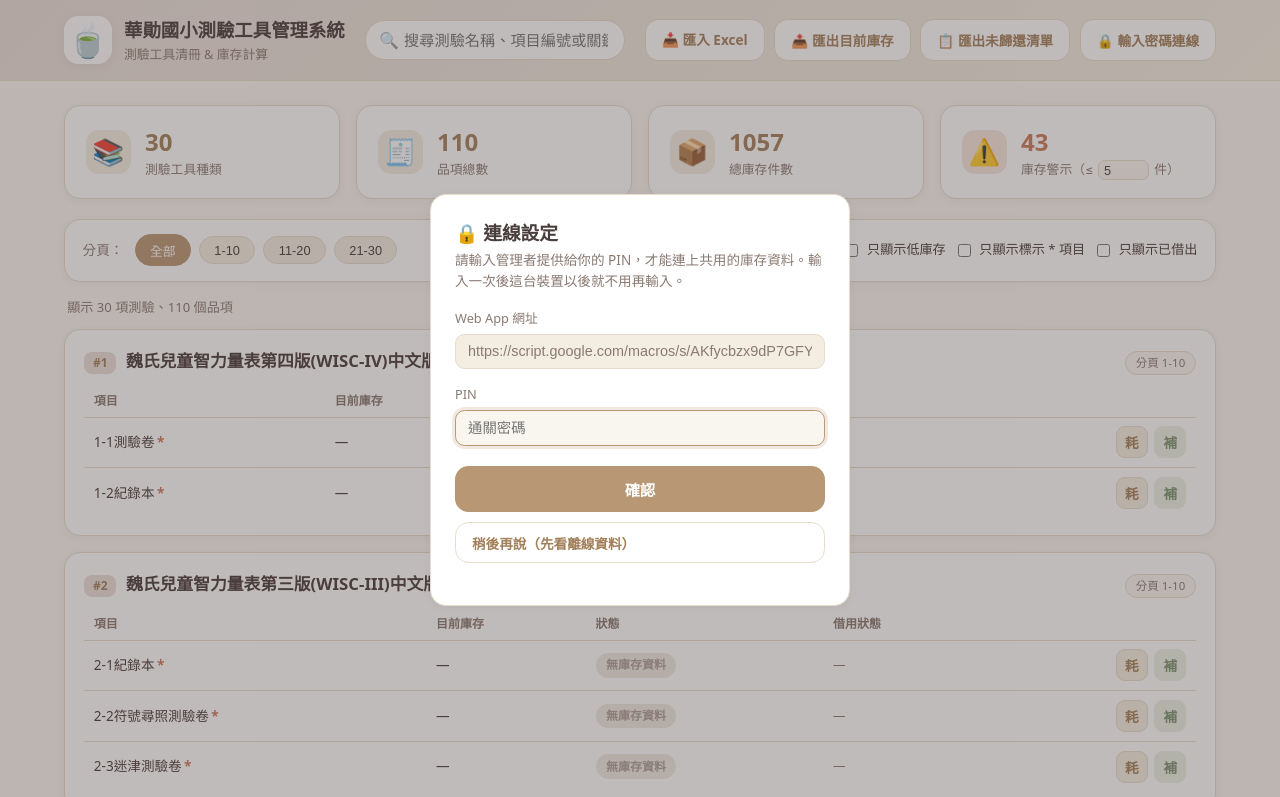
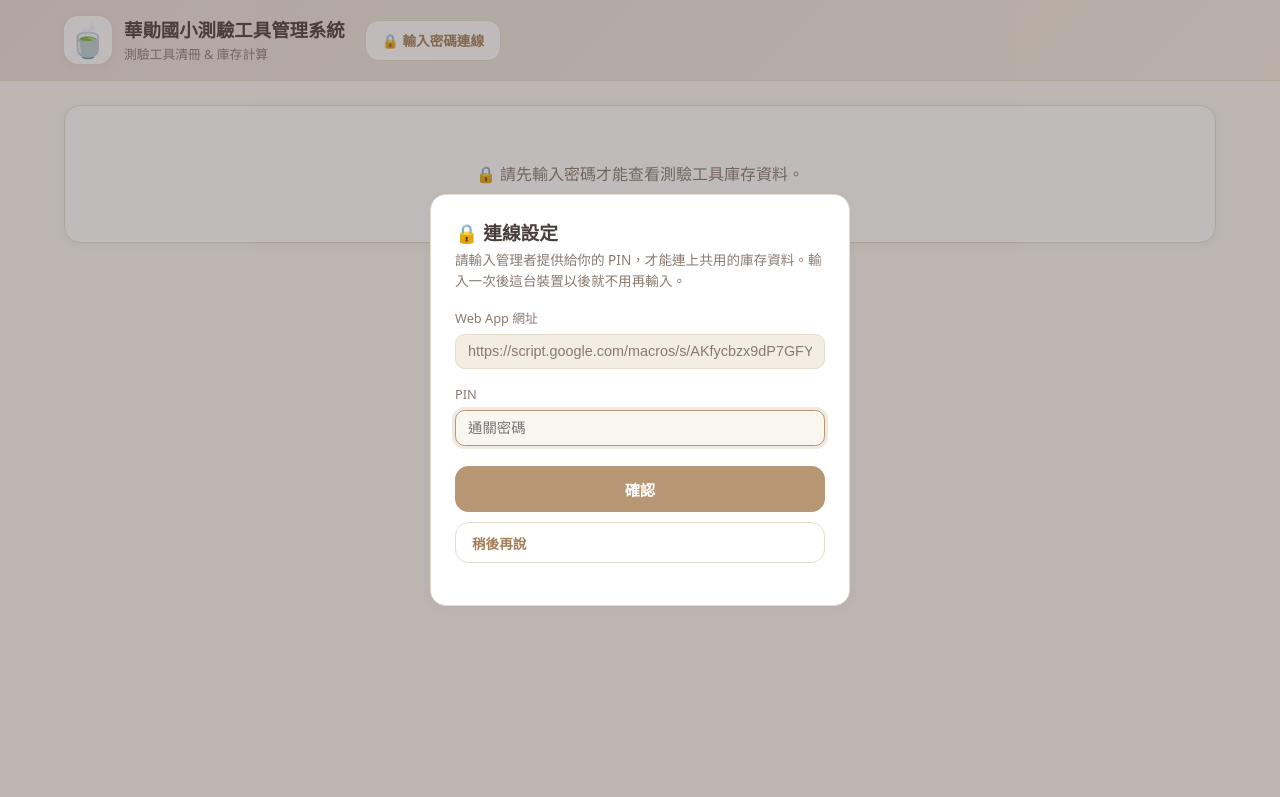
Before and after one commit to DW8808/hses_test_tool, a website: page index.html in a window 1280 px wide. Shown: the top 797 px of the page. Drawn offline with Linux system fonts and the light colour scheme.

Commit message:
Lock the entire UI until PIN is verified when cloud sync is configured
Previously, unconnected devices saw the static Excel snapshot's real
quantities behind the PIN prompt. Now, whenever config.js has a
GAS_URL set, the dashboard, search, filters, test list, and export
buttons all stay hidden (replaced by a single locked message) until
the PIN check against the real backend succeeds. If GAS_URL is left
empty, the app behaves as a fully standalone local tool as before.

```diff
--- a/app.js
+++ b/app.js
@@ -38,6 +38,12 @@
 
   function isServerMode() {
     return !!(connection && connection.url && connection.pin);
+  }
+
+  // 有設定雲端網址、但這台裝置還沒成功連線時，畫面要完全鎖住不顯示任何庫存資料。
+  // 如果根本沒設定 GAS_URL（config.js 是空的），代表就是要單純本機模式使用，不鎖。
+  function isLocked() {
+    return !isServerMode() && !!GAS_URL;
   }
 
   // ---------- 雲端連線設定持久化 ----------
@@ -243,6 +249,7 @@
   }
 
   function renderStats() {
+    if (isLocked()) return;
     const s = computeStats();
     document.getElementById('statTestCount').textContent = s.testCount;
     document.getElementById('statItemCount').textContent = s.itemCount;
@@ -251,6 +258,7 @@
   }
 
   function renderTestList() {
+    if (isLocked()) return;
     const container = document.getElementById('testList');
     const resultMeta = document.getElementById('resultMeta');
     const cards = [];
@@ -359,6 +367,10 @@
 
   function renderDataMeta() {
     const el = document.getElementById('dataMeta');
+    if (isLocked()) {
+      el.textContent = '';
+      return;
+    }
     const time = baseData.generatedAt ? new Date(baseData.generatedAt).toLocaleString('zh-TW') : '未知';
     if (isServerMode()) {
       el.textContent = `資料來源：${baseData.sourceFile} ｜ 最後同步：${time} ｜ 所有裝置共用同一份資料`;
@@ -369,16 +381,32 @@
 
   function updateModeUI() {
     const serverMode = isServerMode();
+    const locked = isLocked();
+
     document.getElementById('refreshBtn').classList.toggle('hidden', !serverMode);
-    document.getElementById('importFileLabel').classList.toggle('hidden', serverMode);
+    document.getElementById('importFileLabel').classList.toggle('hidden', serverMode || locked);
     // 連線設定按鈕只在網址帶 ?admin=1 時顯示，避免一般使用者誤按到取消連線。
     document.getElementById('connectionBtn').classList.toggle('hidden', !isAdminMode);
     // 還沒連線（例如剛剛按了「稍後再說」）的話，一般使用者也能看到這顆按鈕，隨時點回去輸入 PIN。
     document.getElementById('connectNowBtn').classList.toggle('hidden', serverMode || !GAS_URL);
+
+    // 設定了雲端網址但還沒連線時，畫面完全鎖住，不顯示任何庫存資料、不能匯出。
+    document.getElementById('lockedState').classList.toggle('hidden', !locked);
+    document.getElementById('dashboard').classList.toggle('hidden', locked);
+    document.getElementById('filterBar').classList.toggle('hidden', locked);
+    document.getElementById('resultMeta').classList.toggle('hidden', locked);
+    document.getElementById('testList').classList.toggle('hidden', locked);
+    document.getElementById('searchWrap').classList.toggle('hidden', locked);
+    document.getElementById('exportBtn').classList.toggle('hidden', locked);
+    document.getElementById('exportOutstandingBtn').classList.toggle('hidden', locked);
   }
 
   function render() {
     updateModeUI();
+    if (isLocked()) {
+      renderDataMeta();
+      return;
+    }
     renderGroupTags();
     renderStats();
     renderTestList();
--- a/index.html
+++ b/index.html
@@ -17,7 +17,7 @@
           <p>測驗工具清冊 &amp; 庫存計算</p>
         </div>
       </div>
-      <div class="search-wrap">
+      <div class="search-wrap" id="searchWrap">
         <span class="search-icon">🔍</span>
         <input id="searchInput" type="text" placeholder="搜尋測驗名稱、項目編號或關鍵字..." autocomplete="off" />
       </div>
@@ -34,6 +34,10 @@
   </header>
 
   <main class="container">
+    <div id="lockedState" class="card empty-state hidden" style="padding: 3.5rem 1.5rem; text-align: center;">
+      🔒 請先輸入密碼才能查看測驗工具庫存資料。
+    </div>
+
     <section class="dashboard" id="dashboard">
       <div class="card stat-card">
         <div class="stat-icon">📚</div>
@@ -69,7 +73,7 @@
       </div>
     </section>
 
-    <section class="filter-bar card">
+    <section class="filter-bar card" id="filterBar">
       <div class="filter-group" id="groupTags">
         <span class="filter-label">分頁：</span>
         <button class="tag tag-active" data-group="all">全部</button>
@@ -175,7 +179,7 @@
       </div>
 
       <button class="btn btn-primary modal-submit" id="pinPromptSubmit">確認</button>
-      <button class="btn btn-ghost" id="pinPromptSkip" style="width:100%; margin-top:0.6rem;">稍後再說（先看離線資料）</button>
+      <button class="btn btn-ghost" id="pinPromptSkip" style="width:100%; margin-top:0.6rem;">稍後再說</button>
       <p class="modal-subtitle" id="pinPromptError" style="margin-top:0.8rem; color: var(--warn);"></p>
     </div>
   </div>
```
